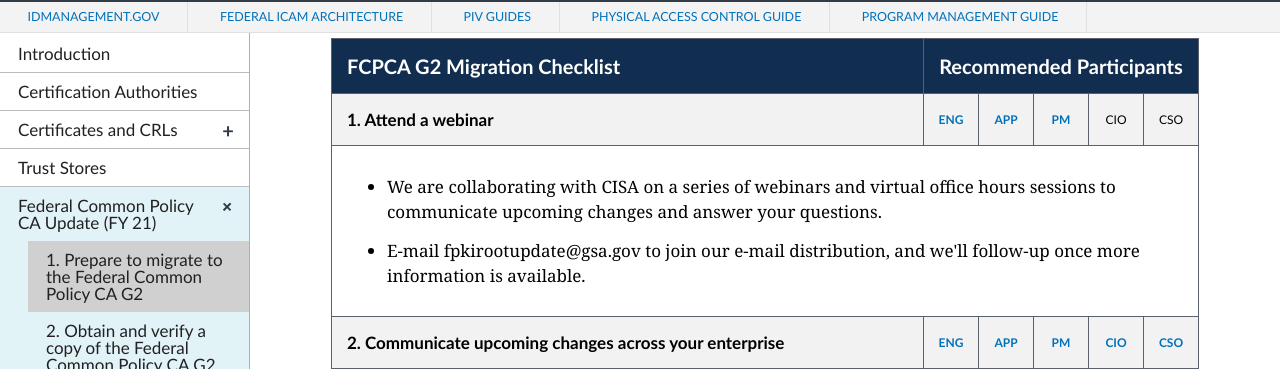
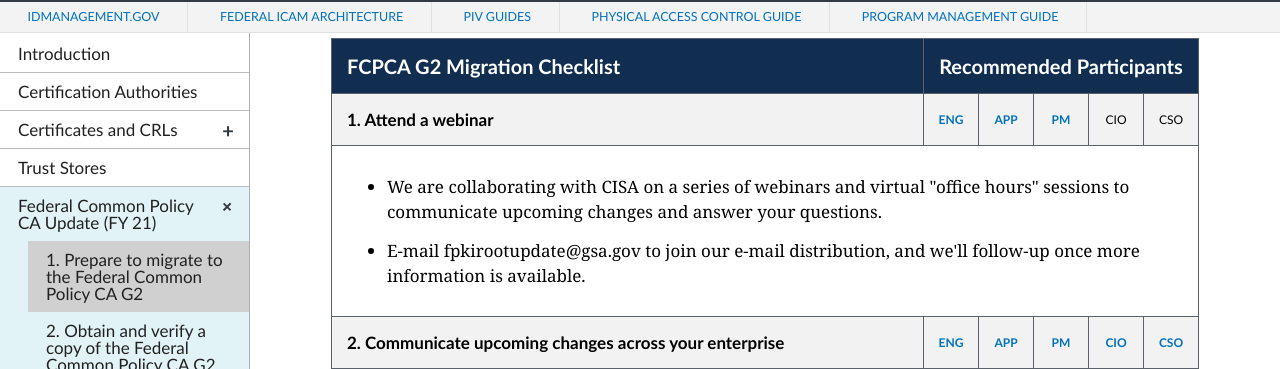
Before and after one commit to GSA/fpki-guides, a Jekyll site: the page built from _common/01_prepare_to_migrate.md, in a window 1280 px wide and 900 px high, scrolled down 518 px. Shown: the part 85-454 px from the top of the window. Built offline with Jekyll 4.4.1, drawn with Linux system fonts in a browser that asks for light colours; nearby versions of some CDN libraries.

```diff
--- a/_common/01_prepare_to_migrate.md
+++ b/_common/01_prepare_to_migrate.md
@@ -45,7 +45,7 @@ We encourage agency staff to participate in steps where their roles appear in bl
 <tr>
   <td colspan="7" class="desc">
   <ul>
-	<li>We are collaborating with CISA on a series of webinars and virtual office hours sessions to communicate upcoming changes and answer your questions.</li>
+	<li>We are collaborating with CISA on a series of webinars and virtual "office hours" sessions to communicate upcoming changes and answer your questions.</li>
 	<li>E-mail fpkirootupdate@gsa.gov to join our e-mail distribution, and we'll follow-up once more information is available.</li>
   </ul>
   </td>
```
